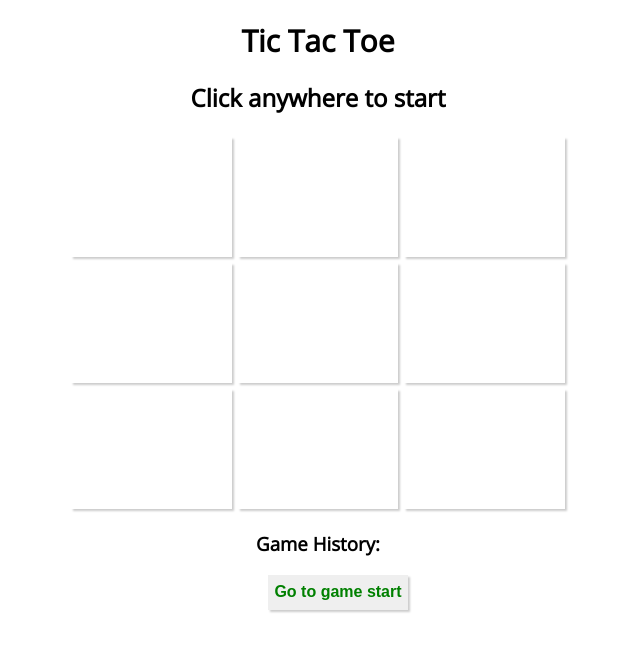
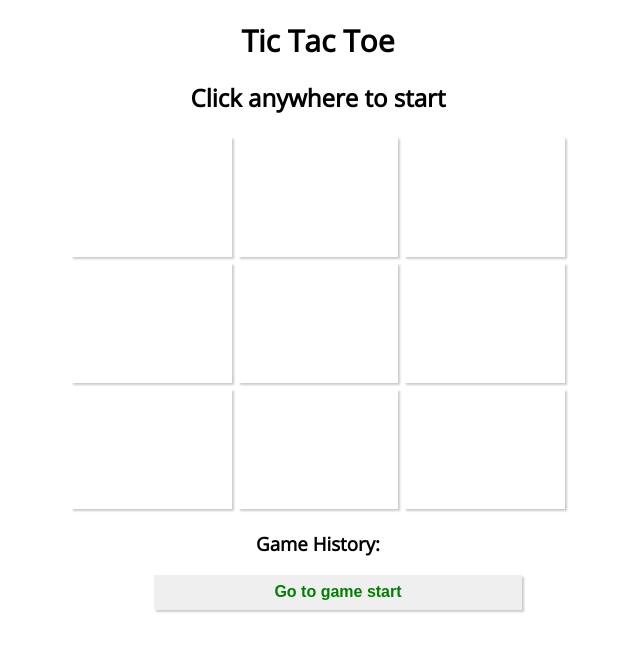
Before and after one commit to hakabuk/TicTacToe, a React (Create React App) app: page / in a window 1280 px wide. Shown: the top 652 px of the page, without its empty margins (322-962 px from the left). Built offline with nearby package versions, Linux system fonts and the light colour scheme.

Commit message:
Add location to moves list

```diff
--- a/src/App.css
+++ b/src/App.css
@@ -66,6 +66,9 @@
   margin-bottom: 5px;
   height: 2.2em;
   transition: background-color 0.3s ease;
+  display: inline;
+  width: 80%;
+  text-decoration: none;
 }
 
 .Move button:hover {
--- a/src/App.js
+++ b/src/App.js
@@ -36,26 +36,31 @@ class App extends React.Component {
     this.state = {
       history: [
         {
-          squares: Array(9).fill(null)
+          squares: Array(9).fill(null),
+          locations: Array(0).fill(null)
         }
       ],
       stepNumber: 0,
       xIsNext: true
-    };
+      };
   }
 
   handleClick(i) {
     const history = this.state.history.slice(0, this.state.stepNumber + 1);
     const current = history[history.length - 1];
     const squares = current.squares.slice();
+    const locations = current.locations.slice();
+
     if (calculateWinner(squares) || squares[i]) {
       return;
     }
     squares[i] = this.state.xIsNext ? "X" : "O";
+    locations.push(i);
     this.setState({
       history: history.concat([
         {
-          squares: squares
+          squares: squares,
+          locations: locations
         }
       ]),
       stepNumber: history.length,
@@ -78,11 +83,10 @@ class App extends React.Component {
     const history = this.state.history;
     const current = history[this.state.stepNumber];
     const winner = calculateWinner(current.squares);
+    const locations = current.locations.slice();
     const moves = history.map((step, move) => {
-      console.log(step);
-      console.log(move);
       const desc = move ?
-        'Go to move #' + move + ((move % 2) === 0 ? ': O' : ': X'):
+        'Go to move #' + move + ((move % 2) === 0 ? ': O' : ': X') + ' to square ' + (move<locations.length+1 ? locations[move-1]: '?'):
         'Go to game start';
       return (
         <li className='Move' key={move} >
```
